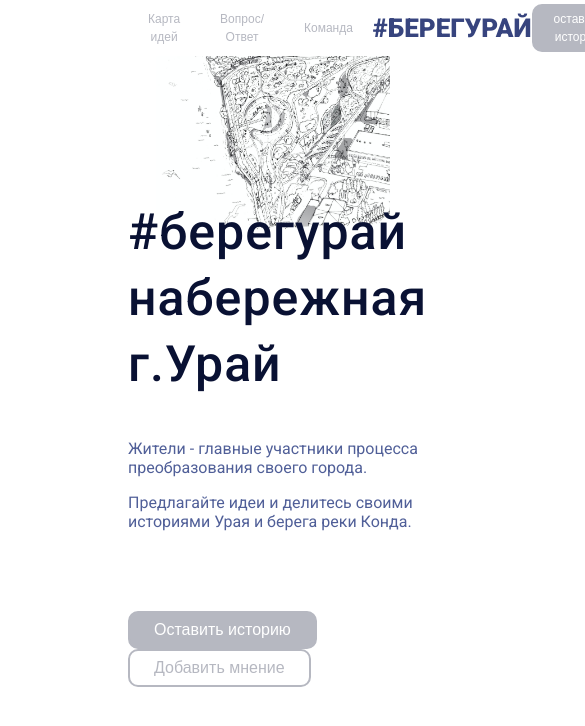
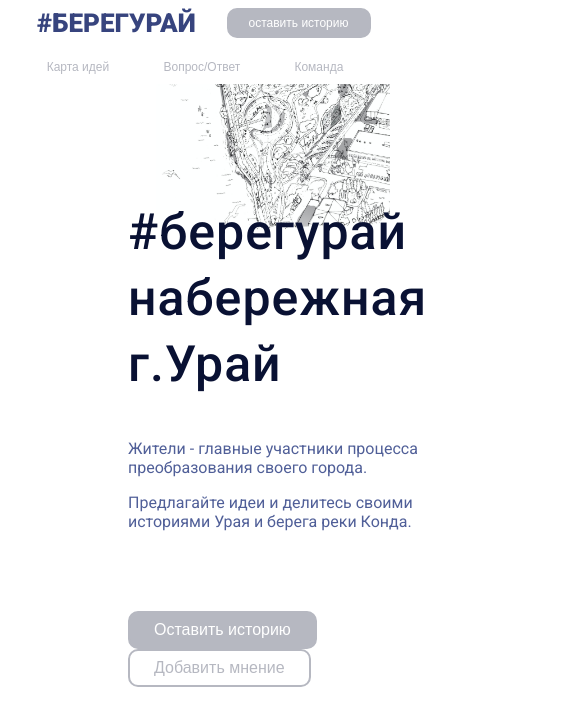
Before and after one commit to designunit/bereguray, a Next.js app: page / in a window 390 px wide. Shown: the top 726 px of the page, 585 px wide, since content can reach past the window. Built offline with nearby package versions, Linux system fonts and the light colour scheme.

Commit message:
mobile header

```diff
--- a/src/components/Header/index.tsx
+++ b/src/components/Header/index.tsx
@@ -17,7 +17,7 @@ export const Header: React.SFC<HeaderProps> = props => (
                 {props.menu}
             </nav>
 
-            <Logo style={{ flex: 1 }} />
+            <Logo style={{ flex: 1, padding: '0 5%' }} />
 
             <div className={s.right} >
                 {props.actions}
--- a/src/components/Header/styles.module.css
+++ b/src/components/Header/styles.module.css
@@ -6,7 +6,7 @@
     align-items: center;
     /* justify-content: space-evenly; */
 
-    padding: 4px 128px;
+    padding: 4px 5%;
 
     background-color: var(--color-background);
 }
@@ -15,6 +15,7 @@
     flex: 1;
     display: flex;
     flex-direction: row;
+
 }
 
 .right {
@@ -22,3 +23,14 @@
     display: flex;
     flex-direction: row-reverse;
 }
+
+@media screen and (max-width : 480px) {
+    .left {
+        order: 1;
+        justify-content: space-around;
+        margin-top: 12px;
+    }
+    .header {
+        flex-wrap: wrap;
+    }
+}
```
